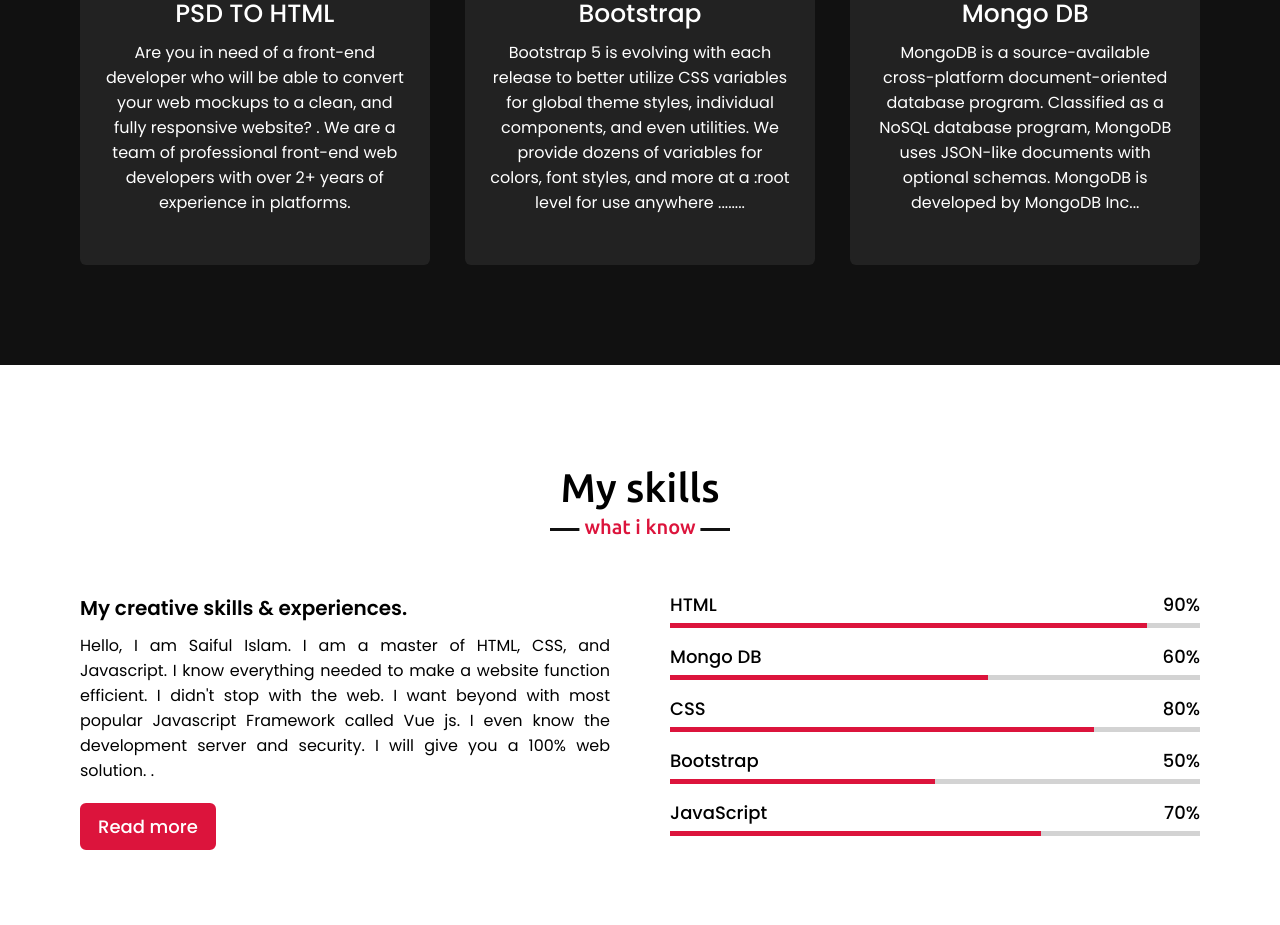
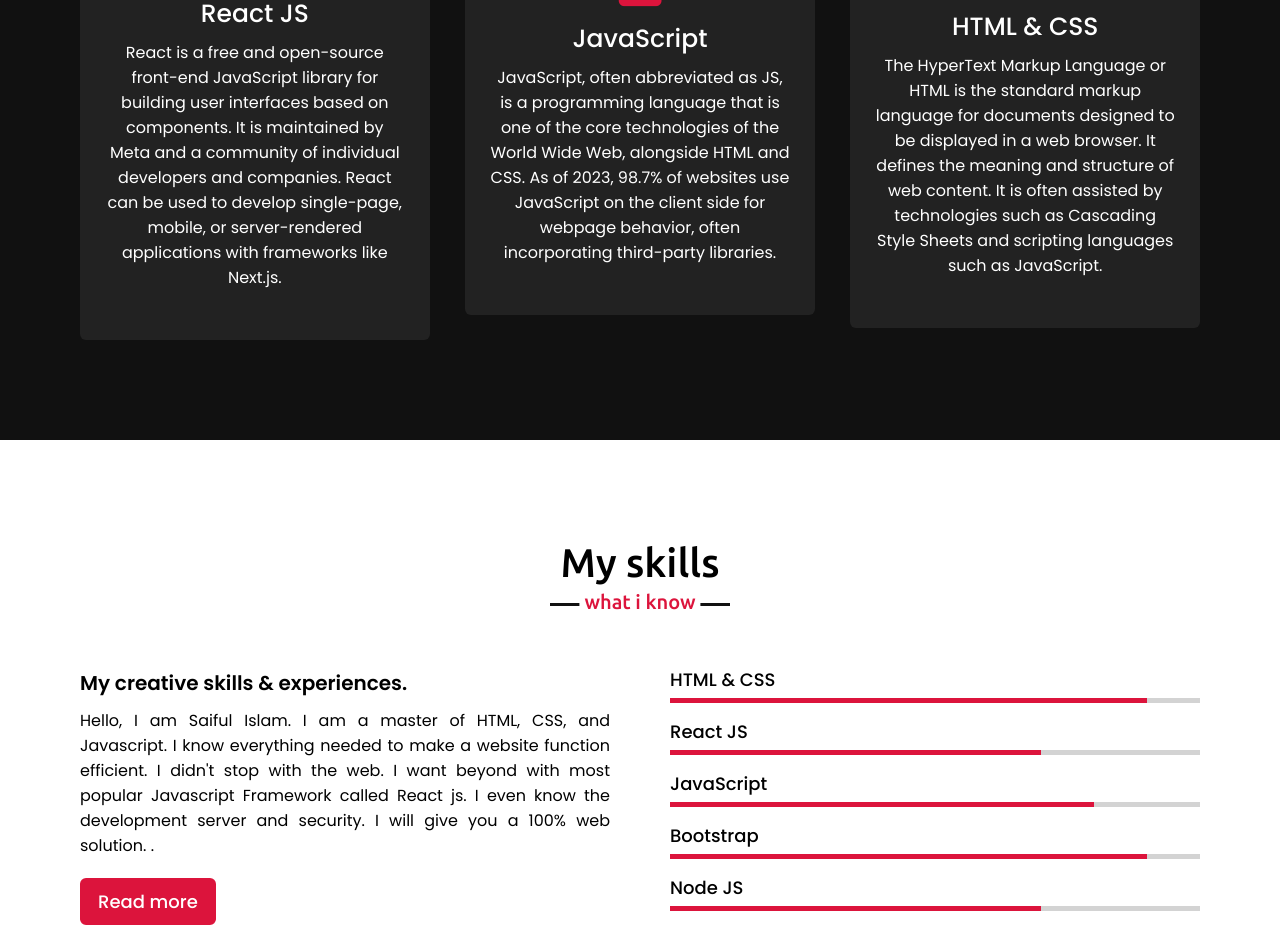
Before and after one commit to Saiful082/My-Portfolio-, a plain HTML site: page index.html in a window 1280 px wide. Shown: the part 1875-2800 px from the top of the page. Drawn offline with nearby package versions, Linux system fonts and the light colour scheme.

Commit message:
done project

```diff
--- a/index.html
+++ b/index.html
@@ -39,7 +39,7 @@
     <section class="home" id="home">
         <div class="max-width">
             <div class="home-content">
-                <div class="text-1">Hello, my name is</div>
+                <div class="text-1">Hello, I'm </div>
                 <div class="text-2">MD Saiful Islam</div>
                 <div class="text-3">And I'm a <span class="typing"></span></div>
                 <a href="https://www.fiverr.com/saifulislam082">Hire me</a>
@@ -47,7 +47,7 @@
         </div>
     </section>
 
-
+    <!-- // About Section  -->
     <section class="about" id="about">
         <div class="max-width">
             <h2 class="title">About me</h2>
@@ -57,7 +57,7 @@
                 </div>
                 <div class="column right">
                     <div class="text">I'm Saiful and I'm a <span class="typing-2"></span></div>
-                    <p>Hello, I am Saiful Islam. I am a master of HTML, CSS, and Javascript. I know everything needed to make a website function efficient. I didn't stop with the web. I want beyond with most popular Javascript Framework called Vue js. I even know the development server and security. I will give you a 100% web solution...</p>
+                    <p>Hello, I am a Junior front-end developer and working with JavaScript, React.js, Node.js Rest API, HTML5, CSS3, Material UI, Bootstrap, Tailwind. I have complete my graduation in computer science and engineering at University of Global Village(UGV), Barisal....</p>
                     <a href="#">Download CV</a>
                 </div>
             </div>
@@ -72,22 +72,22 @@
                 <div class="card">
                     <div class="box">
                         <i class="fab fa-html5"></i>
-                        <div class="text">PSD TO HTML</div>
-                        <p>Are you in need of a front-end developer who will be able to convert your web mockups to a clean, and fully responsive website? . We are a team of professional front-end web developers with over 2+ years of experience in platforms.</p>
+                        <div class="text">React JS</div>
+                        <p>React is a free and open-source front-end JavaScript library for building user interfaces based on components. It is maintained by Meta and a community of individual developers and companies. React can be used to develop single-page, mobile, or server-rendered applications with frameworks like Next.js.</p>
                     </div>
                 </div>
                 <div class="card">
                     <div class="box">
                         <i class="fab fa-bootstrap"></i>
-                        <div class="text">Bootstrap</div>
-                        <p>Bootstrap 5 is evolving with each release to better utilize CSS variables for global theme styles, individual components, and even utilities. We provide dozens of variables for colors, font styles, and more at a :root level for use anywhere ........</p>
+                        <div class="text">JavaScript</div>
+                        <p>JavaScript, often abbreviated as JS, is a programming language that is one of the core technologies of the World Wide Web, alongside HTML and CSS. As of 2023, 98.7% of websites use JavaScript on the client side for webpage behavior, often incorporating third-party libraries.</p>
                     </div>
                 </div>
                 <div class="card">
                     <div class="box">
                         <i class="fab fa-mdb"></i>
-                        <div class="text">Mongo DB</div>
-                        <p>MongoDB is a source-available cross-platform document-oriented database program. Classified as a NoSQL database program, MongoDB uses JSON-like documents with optional schemas. MongoDB is developed by MongoDB Inc...</p>
+                        <div class="text">HTML & CSS</div>
+                        <p>The HyperText Markup Language or HTML is the standard markup language for documents designed to be displayed in a web browser. It defines the meaning and structure of web content. It is often assisted by technologies such as Cascading Style Sheets and scripting languages such as JavaScript.</p>
                     </div>
                 </div>
                </div>
@@ -101,43 +101,43 @@
             <div class="skills-content">
                 <div class="column left">
                     <div class="text">My creative skills & experiences.</div>
-                    <p>Hello, I am Saiful Islam. I am a master of HTML, CSS, and Javascript. I know everything needed to make a website function efficient. I didn't stop with the web. I want beyond with most popular Javascript Framework called Vue js. I even know the development server and security. I will give you a 100% web solution.
+                    <p>Hello, I am Saiful Islam. I am a master of HTML, CSS, and Javascript. I know everything needed to make a website function efficient. I didn't stop with the web. I want beyond with most popular Javascript Framework called React js. I even know the development server and security. I will give you a 100% web solution.
 .</p>
                     <a href="#">Read more</a>
                 </div>
                 <div class="column right">
                     <div class="bars">
                         <div class="info">
-                            <span>HTML</span>
-                            <span>90%</span>
+                            <span>HTML & CSS</span>
+                            <!-- <span>90%</span> -->
                         </div>
                         <div class="line html"></div>
                     </div>
                     <div class="bars">
                         <div class="info">
-                            <span>Mongo DB</span>
-                            <span>60%</span>
+                            <span>React JS</span>
+                            <!-- <span>60%</span> -->
                         </div>
                         <div class="line css"></div>
                     </div>
                     <div class="bars">
                         <div class="info">
-                            <span>CSS</span>
-                            <span>80%</span>
+                            <span>JavaScript</span>
+                            <!-- <span>80%</span> -->
                         </div>
                         <div class="line js"></div>
                     </div>
                     <div class="bars">
                         <div class="info">
                             <span>Bootstrap</span>
-                            <span>50%</span>
+                            <!-- <span>50%</span> -->
                         </div>
                         <div class="line php"></div>
                     </div>
                     <div class="bars">
                         <div class="info">
-                            <span>JavaScript</span>
-                            <span>70%</span>
+                            <span>Node JS</span>
+                            <!-- <span>70%</span> -->
                         </div>
                         <div class="line mysql"></div>
                     </div>
@@ -203,7 +203,7 @@
                             <i class="fas fa-user"></i>
                             <div class="info">
                                 <div class="head">Name</div>
-                                <div class="sub-title"> S M Saiful Islam</div>
+                                <div class="sub-title"> MD Saiful Islam</div>
                             </div>
                         </div>
                         <div class="row">
@@ -250,7 +250,7 @@
 
     <!-- footer section start -->
     <footer>
-        <span>Created By <a href="">Saiful</a> | <span class="far fa-copyright"></span> 2022 All rights reserved.</span>
+        <span>Created By <a href="">Saiful</a> | <span class="far fa-copyright"></span> 2023 All rights reserved.</span>
     </footer>
 
     <script src="script.js"></script>
--- a/script.js
+++ b/script.js
@@ -35,14 +35,14 @@
 
     // typing text animation script
     var typed = new Typed(".typing", {
-        strings: ["YouTuber", "Developer", "Blogger", "Designer", "Freelancer"],
+        strings: ["Junior Front-End Developer"],
         typeSpeed: 100,
         backSpeed: 60,
         loop: true
     });
 
     var typed = new Typed(".typing-2", {
-        strings: ["YouTuber", "Developer", "Blogger", "Designer", "Freelancer"],
+        strings: ["Junior Front-End Developer", "React Developer"],
         typeSpeed: 100,
         backSpeed: 60,
         loop: true
--- a/style.css
+++ b/style.css
@@ -360,13 +360,13 @@
     width: 90%;
 }
 .skills-content .right .css::before{
-    width: 60%;
+    width: 70%;
 }
 .skills-content .right .js::before{
     width: 80%;
 }
 .skills-content .right .php::before{
-    width: 50%;
+    width: 90%;
 }
 .skills-content .right .mysql::before{
     width: 70%;
```
